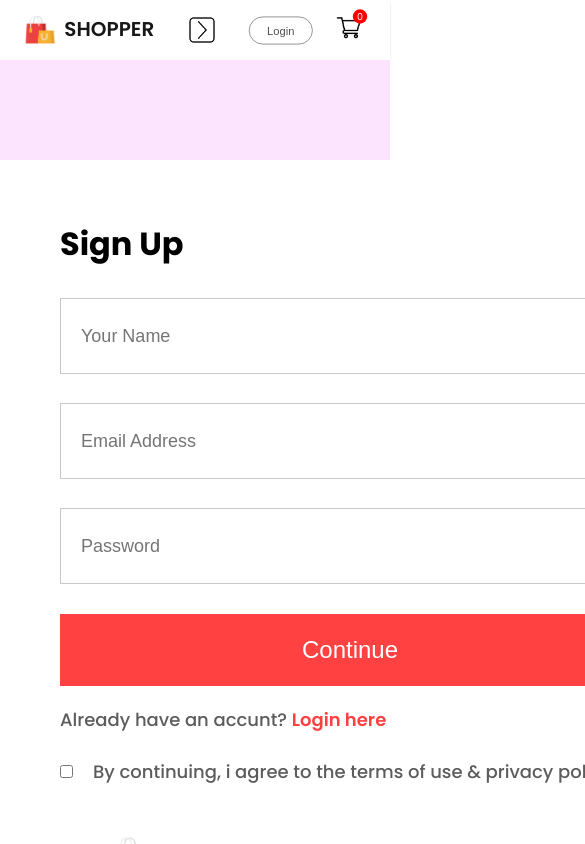
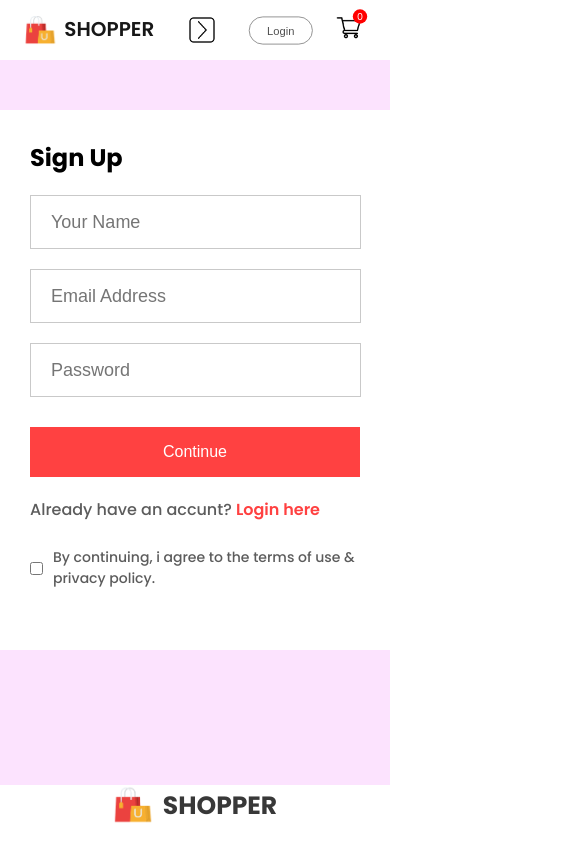
Before and after one commit to Apeksha-P/Ecommerce-Website, a React (Create React App) app in the folder frontend/: page /login in a window 390 px wide. Shown: the top 844 px of the page, 585 px wide, since content can reach past the window. Built offline with nearby package versions, Linux system fonts and the light colour scheme.

Commit message:
content update

```diff
--- a/frontend/src/Components/Breadcrum/Breadcrum.css
+++ b/frontend/src/Components/Breadcrum/Breadcrum.css
@@ -8,3 +8,25 @@
     margin: 60px 170px;
     text-transform: capitalize;
 }
+@media(max-width:1280px){
+    .breadcrum{
+        margin: 30px 50px;
+    }
+}
+@media(max-width:1024px){
+    .breadcrum{
+        margin: 30px 30px;
+        font-size: 13px;
+    }
+}
+@media(max-width:800px){
+    .breadcrum{
+        margin: 30px 10px;
+        font-size: 12px;
+    }
+}
+@media(max-width:500px){
+    .breadcrum{
+        font-size: 10px;
+    }
+}
--- a/frontend/src/Pages/CSS/LoginSignup.css
+++ b/frontend/src/Pages/CSS/LoginSignup.css
@@ -59,3 +59,52 @@
     font-size: 18px;
     font-weight: 500;
 }
+@media(max-width:1280px){
+    .loginsignup{
+        padding-top: 50px;
+    }
+    .loginsignup-container{
+        width: auto;
+        max-width: 500px;
+        max-height: 500px;
+    }
+    .loginsignup-container h1{
+        margin: 10px 0px;
+    }
+    .loginsignup-fields{
+        gap: 20px;
+        margin-top: 20px;
+    }
+    .loginsignup-fields input{
+        height: 65px;
+        width: 93%;
+    }
+    .loginsignup-container button{
+        width: 100%;
+    }
+    .loginsignup-login{
+        font-size: 16px;
+    }
+    .loginsignup-agree{
+        font-size: 14px;
+        gap: 10px;
+    }
+}
+@media(max-width:800px){
+    .loginsignup-container{
+        padding: 20px 30px;
+    }
+    .loginsignup-container h1{
+        font-size: 24px;
+    }
+    .loginsignup-fields{
+        margin-top: 20px;
+    }
+    .loginsignup-fields input{
+        height: 50px;
+    }
+    .loginsignup-container button{
+        height: 50px;
+        font-size: 16px;
+    }
+}
```
